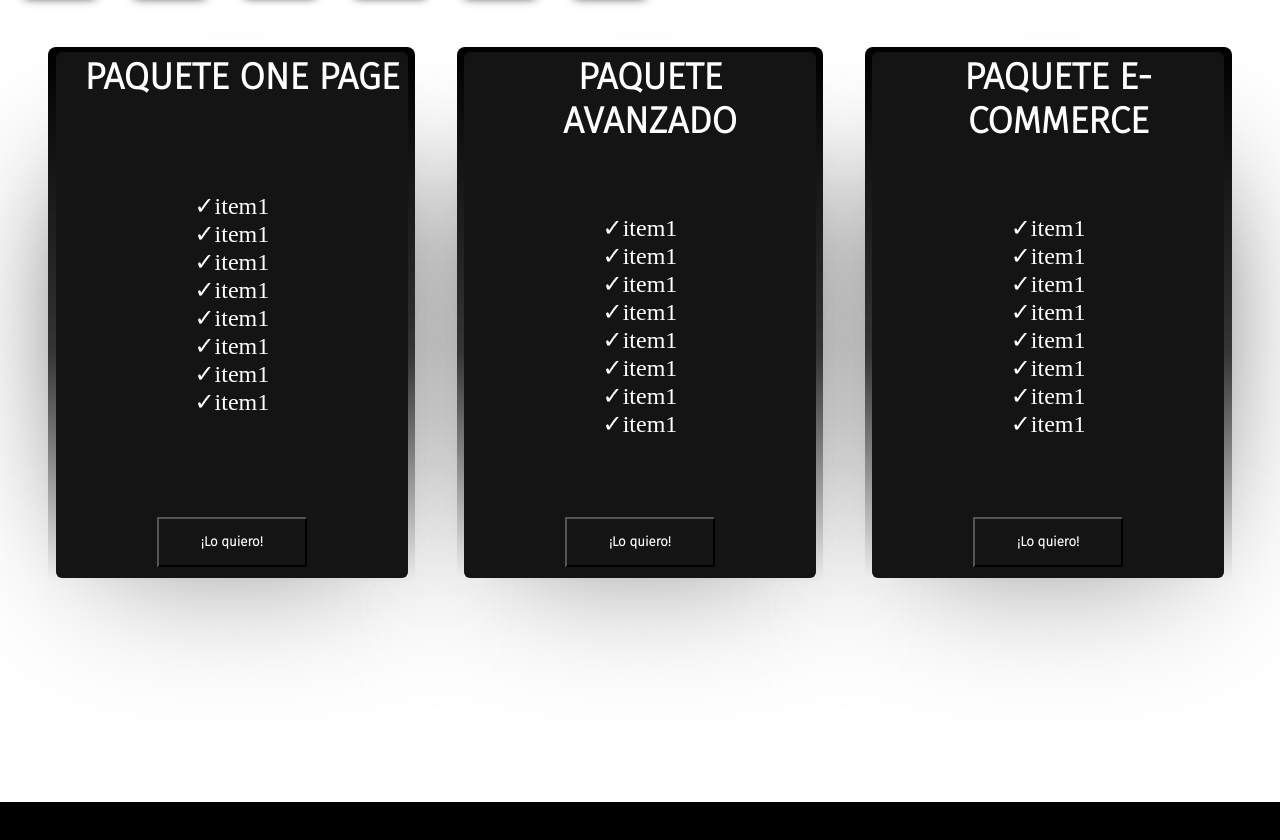
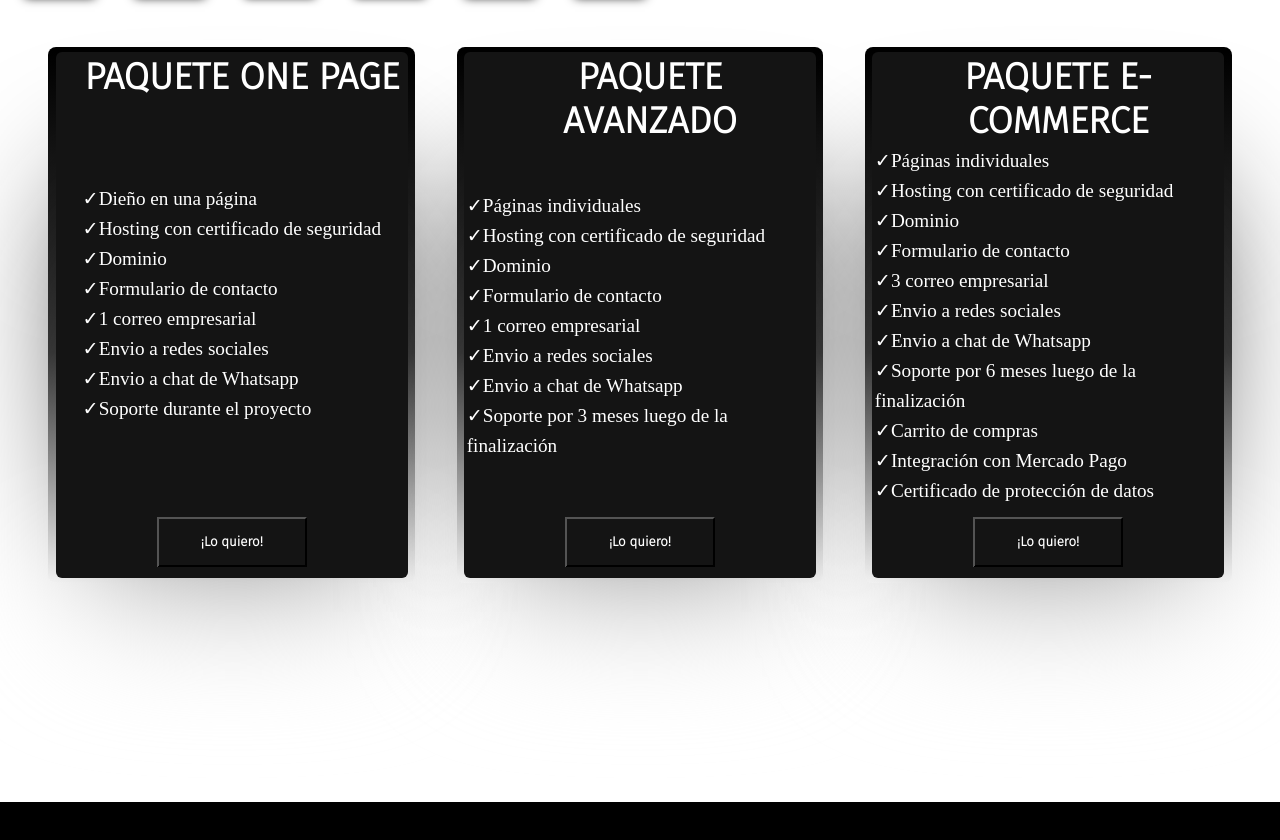
Before and after one commit to MizzioCoding/MIZZIO-Site, a plain HTML site: page index.html in a window 1280 px wide. Shown: the part 2529-3369 px from the top of the page. Drawn offline with nearby package versions, Linux system fonts and the light colour scheme.

Commit message:
cards fix

```diff
--- a/index.html
+++ b/index.html
@@ -116,14 +116,14 @@
                     <span class="cardContainer">
                         <h1>PAQUETE ONE PAGE</h1>
                         <ul>
-                            <li>item1</li>
-                            <li>item1</li>
-                            <li>item1</li>
-                            <li>item1</li>
-                            <li>item1</li>
-                            <li>item1</li>
-                            <li>item1</li>
-                            <li>item1</li>
+                            <li>Dieño en una página</li>
+                            <li>Hosting con certificado de seguridad</li>
+                            <li>Dominio</li>
+                            <li>Formulario de contacto</li>
+                            <li>1 correo empresarial</li>
+                            <li>Envio a redes sociales</li>
+                            <li>Envio a chat de Whatsapp</li>
+                            <li>Soporte durante el proyecto</li>
                         </ul>
                         <input type="button" value="¡Lo quiero!" id="paqueteOne">
                     </span>
@@ -132,14 +132,14 @@
                     <span class="cardContainer">
                         <h1>PAQUETE AVANZADO</h1>
                         <ul>
-                            <li>item1</li>
-                            <li>item1</li>
-                            <li>item1</li>
-                            <li>item1</li>
-                            <li>item1</li>
-                            <li>item1</li>
-                            <li>item1</li>
-                            <li>item1</li>
+                            <li>Páginas individuales</li>
+                            <li>Hosting con certificado de seguridad</li>
+                            <li>Dominio</li>
+                            <li>Formulario de contacto</li>
+                            <li>1 correo empresarial</li>
+                            <li>Envio a redes sociales</li>
+                            <li>Envio a chat de Whatsapp</li>
+                            <li>Soporte por 3 meses luego de la finalización</li>
                         </ul>
                        <a href="#contacto"><input type="button" value="¡Lo quiero!" id="paqueteAvanzado" ></a>
                     </span>
@@ -148,14 +148,17 @@
                     <span class="cardContainer">
                         <h1>PAQUETE E-COMMERCE</h1>
                         <ul>
-                            <li>item1</li>
-                            <li>item1</li>
-                            <li>item1</li>
-                            <li>item1</li>
-                            <li>item1</li>
-                            <li>item1</li>
-                            <li>item1</li>
-                            <li>item1</li>
+                            <li>Páginas individuales</li>
+                            <li>Hosting con certificado de seguridad</li>
+                            <li>Dominio</li>
+                            <li>Formulario de contacto</li>
+                            <li>3 correo empresarial</li>
+                            <li>Envio a redes sociales</li>
+                            <li>Envio a chat de Whatsapp</li>
+                            <li>Soporte por 6 meses luego de la finalización</li>
+                            <li>Carrito de compras</li>
+                            <li>Integración con Mercado Pago</li>
+                            <li>Certificado de protección de datos</li>
                         </ul>
                         <input type="button" value="¡Lo quiero!" id="paqueteEcomerce">
                     </span>
--- a/script.js
+++ b/script.js
@@ -56,14 +56,17 @@ $(document).ready(function(){
 $("#paqueteOne").click(function (e) {
     e.preventDefault();
     $("#paquete").val("PAQUETE ONE PAGE");
+    window.location.replace("#contacto");
 });
 
 $("#paqueteAvanzado").click(function (e) {
     e.preventDefault();
     $("#paquete").val("PAQUETE AVANZADO");
+    window.location.replace("#contacto");
 });
 
 $("#paqueteEcomerce").click(function (e) {
     e.preventDefault();
     $("#paquete").val("PAQUETE E-COMMERCE");
+    window.location.replace("#contacto");
 });
--- a/style.css
+++ b/style.css
@@ -352,7 +352,7 @@ html {
     position: relative;
     border-radius: 6px;
     justify-content: center;
-    text-align: center;
+    text-align: left;
     display: flex;
     color: rgb(88 199 250 / 0%);
     margin-top: 50px;
@@ -366,7 +366,8 @@ html {
 .card ul {
     list-style: none;
     color: #fff;
-    font-size: 1.5rem;
+    font-size: 1.2rem;
+    line-height: 30px;
 }
 
 .card ul li::before {
@@ -712,3 +713,13 @@ form{
     }
 
 }
+
+
+
+@media screen
+and (min-device-width : 1000px)
+{
+.inicio-container p{
+font-size: 1.5rem;
+}
+}
```
